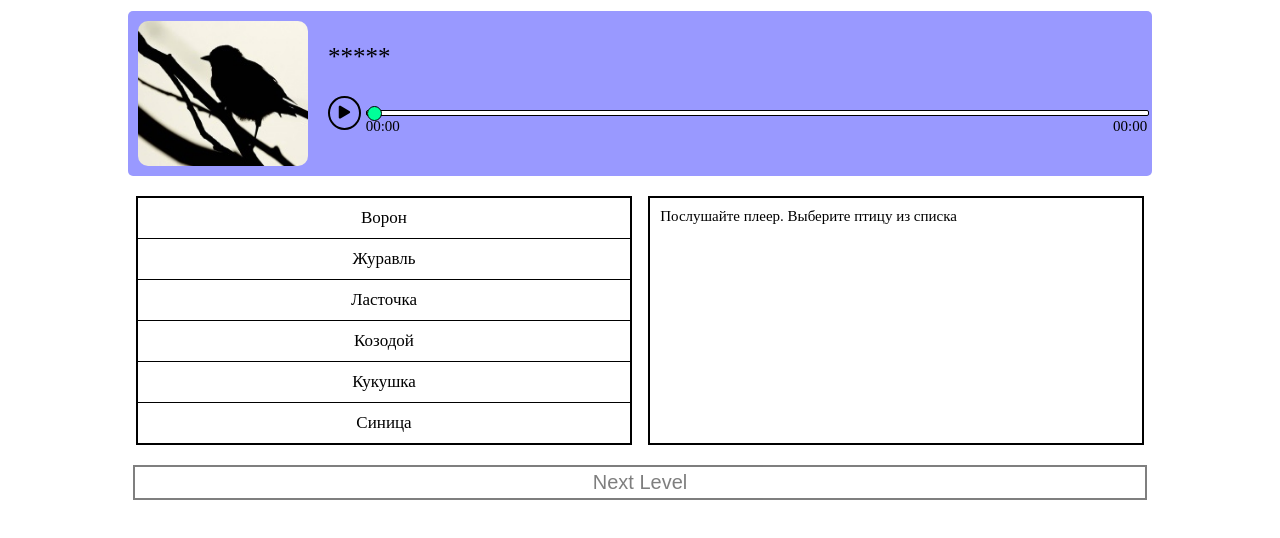
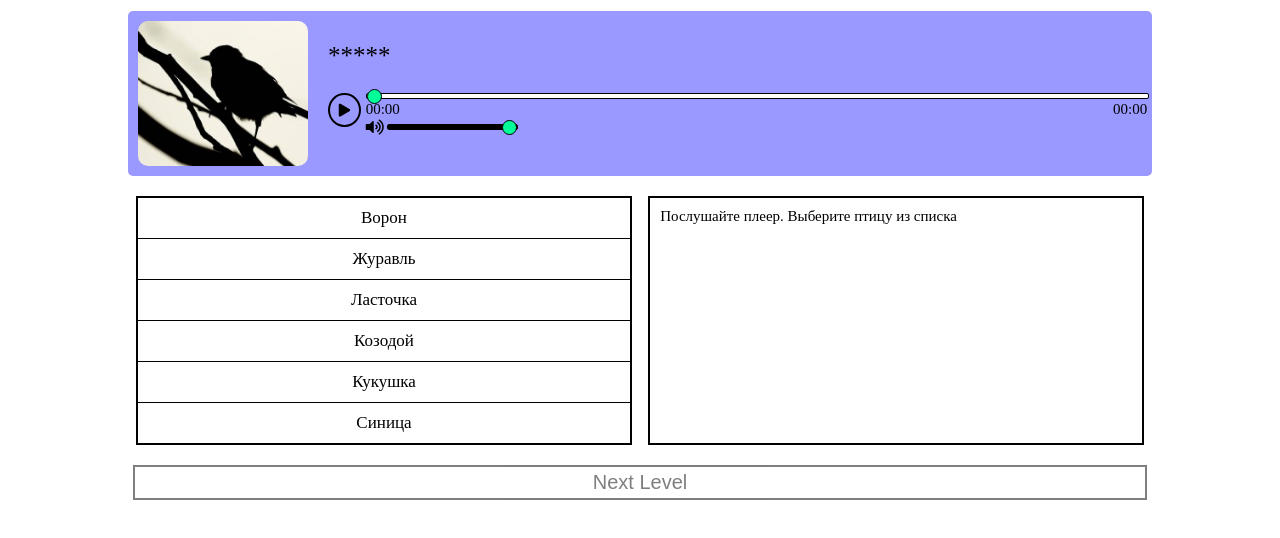
Before and after one commit to Shnyrkevich/songbird, a React app: page / in a window 1280 px wide. Shown: the part 100-638 px from the top of the page. Built offline with nearby package versions, Linux system fonts and the light colour scheme; some packages are replaced by stand-ins of ours.

Commit message:
feat: volumeChange

```diff
--- a/src/components/audioPlayer.js
+++ b/src/components/audioPlayer.js
@@ -7,12 +7,17 @@ export default class AudioPlayer extends React.Component {
 
         this.playButtonAction = this.playButtonAction.bind(this);
         this.sliderChange = this.sliderChange.bind(this);
+        this.volumeChange = this.volumeChange.bind(this);
+
+        this.interaptedAudio = false;
 
         this.state = {
             startTime: audioConstants.zeroTime,
             endTime: audioConstants.zeroTime,
             sliderValue: 0,
+            volumeValue: 1,
             iconState: audioConstants.iconStart,
+            iconVolumeState: audioConstants.iconVolumeUp,
         }
     }
 
@@ -25,6 +30,7 @@ export default class AudioPlayer extends React.Component {
                 sliderValue: 0,
                 iconState: audioConstants.iconStart,
             });
+            this.interaptedAudio = this.props.stopAudio ? true : false;
             this.refs.slider.style.background = `-webkit-linear-gradient(left, black 0%, black 0%, white 0%, white 100%)`;
         }
     }
@@ -37,12 +43,17 @@ export default class AudioPlayer extends React.Component {
         return minutes + ':' + seconds;
     }
 
+    changeRangeBackground(input, value, maxRange) {
+        const backgroundLineValue = (value * 100) / maxRange;
+        input.style.background = `-webkit-linear-gradient(left, black 0%, black ${backgroundLineValue}%, white ${backgroundLineValue}%, white 100%)`;
+    }
+
     sliderChange(time) {
         this.setState({sliderValue: time});
-        const backgroundLineValue = (time * 100) / this.refs.slider.max;
-        this.refs.slider.style.background = `-webkit-linear-gradient(left, black 0%, black ${backgroundLineValue}%, white ${backgroundLineValue}%, white 100%)`;
+        this.changeRangeBackground(this.refs.slider, time, this.refs.slider.max);
 
-        if (this.props.stopAudio) {
+        if (this.props.stopAudio && !this.interaptedAudio) {
+            this.interaptedAudio = true;
             this.refs.player.pause();
             this.setState({iconState: audioConstants.iconStart});
             clearInterval(this.tinterval);
@@ -78,6 +89,25 @@ export default class AudioPlayer extends React.Component {
         this.setState({startTime: curTime});
     }
 
+    volumeChange(event) {
+        this.refs.player.volume = event.target.value;
+        this.setState({
+            volumeValue: event.target.value,
+        });
+
+        this.changeRangeBackground(this.refs.volume, event.target.value, this.refs.volume.max);
+
+        if (event.target.value < 0.01) {
+            this.setState({
+                iconVolumeState: audioConstants.iconVolumeOff
+            });
+        } else {
+            this.setState({
+                iconVolumeState: audioConstants.iconVolumeUp,
+            });
+        }
+    }
+
     render() {
         return (
             <div className="audio">
@@ -98,6 +128,19 @@ export default class AudioPlayer extends React.Component {
                     <div className="audio-slider_times">
                         <div className="stat-time">{this.state.startTime}</div>
                         <div className="end-time">{this.state.endTime}</div>
+                        <div className="audio-slider_volume">
+                            <i className={`fas fa-${this.state.iconVolumeState}`}></i>
+                            <input
+                                ref="volume"
+                                type="range"
+                                className="audio-slider_volume-line"
+                                min="0"
+                                max="1"
+                                step='any'
+                                value={this.state.volumeValue}
+                                onChange={this.volumeChange}
+                            />
+                        </div>
                     </div>
                 </div>
             </div>
--- a/src/components/gameEndBlock.js
+++ b/src/components/gameEndBlock.js
@@ -1,18 +1,15 @@
 import React from 'react';
 import { gameEndBlock } from '../constants/constants';
+import winImage from '../assets/images/win-image.jpg';
 
 export default class GameEndBlock extends React.Component {
-    constructor(props) {
-        super(props);
-    }
-
     render() {
         if (this.props.score === gameEndBlock.hightScore) {
             return (
                 <div className="game-end-block">
                     <p className="game-end-block_congrat">{gameEndBlock.winCongratulations} &#128561;</p>
                     <div className='game-end-block_image-container'>
-                        <img src={gameEndBlock.winImageWay} className='game-end-block_image' />
+                        <img src={winImage} className='game-end-block_image' />
                     </div>
                     <p className="game-end-block_score-information">{gameEndBlock.winInformation}</p>
                     <p className="game-end-block_score-information">{gameEndBlock.winJoke}</p>
--- a/src/components/informationAboutBird.js
+++ b/src/components/informationAboutBird.js
@@ -4,11 +4,6 @@ import birdDate from '../constants/bidrds';
 import AudioPlayer from './audioPlayer';
 
 export default class InformationAboutBird extends React.Component {
-    constructor(props) {
-        super(props);
-
-    }
-
     render() {
         const {activeBirdStatus, activeList, birdIndex, clickStatus} = this.props;
 
--- a/src/components/questionBlock.js
+++ b/src/components/questionBlock.js
@@ -2,19 +2,17 @@ import React from 'react';
 import { questionBlockContent } from '../constants/constants';
 import birdsData from '../constants/bidrds';
 import AudioPlayer from '../components/audioPlayer';
+import defaultBird from '../assets/images/random-bird.jpg';
 
 export default class QuestionBlock extends React.Component {
-    constructor(props) {
-        super(props);
-    }
-
     render() {
         const {clickStatus, activeList, correctBirdIndex} = this.props;
+        console.log('Correct answer: ', birdsData[activeList][correctBirdIndex].name);
 
         return (
             <div className="question-block">
                 <div className="question-block_image-block">
-                    <img src={clickStatus ? birdsData[activeList][correctBirdIndex].image : questionBlockContent.defaultImageWay} className="random-bird"/>
+                    <img src={clickStatus ? birdsData[activeList][correctBirdIndex].image : defaultBird} className="random-bird"/>
                 </div>
                 <div className="question-block_description">
                     <p className="question-block-bird-name">{clickStatus ? birdsData[activeList][correctBirdIndex].name : questionBlockContent.misteryText}</p>
--- a/src/constants/constants.js
+++ b/src/constants/constants.js
@@ -13,13 +13,14 @@ const headerContent = {
 
 const questionBlockContent = {
     misteryText: "*****",
-    defaultImageWay: './src/assets/images/random-bird.jpg',
 }
 
 const audioConstants = {
     zeroTime: '00:00',
     iconStart: "play",
     iconPause: "pause",
+    iconVolumeUp: 'volume-up',
+    iconVolumeOff: 'volume-off',
 }
 
 const nextLvlButton = {
@@ -41,9 +42,8 @@ const gameEndBlock = {
     scoreInformation: (score) => `Вы прошли викторину и набрали ${score} из 30 возможных баллов`,
     repeatButtonName: 'Попробовать еще раз',
     winCongratulations: 'ХЭЙ',
-    winInformation: 'Вы выйграли и набрали максимальный балл',
+    winInformation: 'Вы выйграли и набрали максимальный балл!!!',
     winJoke: 'Вы точно не друид?',
-    winImageWay: './src/assets/images/win-image.jpg',
 }
 
 export {
--- a/src/index.js
+++ b/src/index.js
@@ -87,7 +87,12 @@ class App extends React.Component {
             clickOnBird: true,
             activeBirdIndex: bird.value,
         });
+
         const status = bird.classList.contains('correct-bird') ? true : false;
+
+        if (!bird.classList.contains('correct-answer') || !bird.classList.contains('incorrect-answer')) {
+            this.audioEffect(status);
+        }
 
         if (bird.value - 1 === this.state.birdIndex && !this.state.correctAnswer) {
             bird.classList.add('correct-answer');
@@ -95,13 +100,11 @@ class App extends React.Component {
                 correctAnswer: true,
                 score: prevState.score + appConstants.hightestScoreForLvl + prevState.finePoint,
             }));
-            this.audioEffect(status);
         } else if (bird.value - 1 !== this.state.birdIndex && !this.state.correctAnswer) {
             bird.classList.add('incorrect-answer');
             this.setState((prevState) => ({
                 finePoint: prevState.finePoint - 1,
             }));
-            this.audioEffect(status);
         }
     }
 
--- a/src/style.css
+++ b/src/style.css
@@ -109,6 +109,7 @@
     align-items: center;
     margin: 5px;
     margin-left: 0;
+    margin-top: 0;
     width: 30px;
     height: 30px;
     border: 2px solid black;
@@ -128,15 +129,23 @@
 
 .audio-slider_liner {
     width: 100%;
+    background: -webkit-linear-gradient(left, black 0%, black 0%, white 0%, white 100%);
+}
+
+.audio-slider_liner, .audio-slider_volume-line {
     -webkit-appearance: none;
     height: 4px;
     border-radius: 2px;
     outline: none;
     border: 0.5px solid black;
-    background: -webkit-linear-gradient(left, black 0%, black 0%, white 0%, white 100%);
 }
 
-.audio-slider_liner::-webkit-slider-thumb {
+.audio-slider_volume-line {
+    background: -webkit-linear-gradient(left, black 0%, black 100%, white 100%, white 100%);
+}
+
+.audio-slider_liner::-webkit-slider-thumb,
+.audio-slider_volume-line::-webkit-slider-thumb {
     -webkit-appearance: none;
     width: 15px;
     height: 15px;
@@ -149,6 +158,23 @@
 
 .audio-slider_times {
     position: relative;
+    width: 100%;
+    height: 34px;
+}
+
+.audio-slider_volume {
+    position: absolute;
+    left: 0;
+    bottom: 0;
+    display: flex;
+    align-items: center;
+}
+
+.audio-slider_volume i {
+    display: block;
+    font-size: 1.6rem;
+    margin-right: 5px;
+    width: 16px;
 }
 
 .stat-time, .end-time {
--- a/webpack.config.js
+++ b/webpack.config.js
@@ -26,7 +26,7 @@ module.exports = {
         extensions: [
             '.js',
             '.jsx'
-        ]
+        ],
     },
     module: {
         rules: [
@@ -40,23 +40,25 @@ module.exports = {
                 use: ['style-loader', 'css-loader']
             },
             {
-                test: /\.(png|jpg|gif)$/i,
-                use: [
-                    {
-                        loader: 'url-loader',
-                        options: {
-                        limit: 8192,
-                        },
-                    },
-                ]
+                test: /\.(png|jpeg|gif|svg|jpg)$/,
+                loader: 'file-loader',
+                options: {
+                  name: 'assets/img/[name].[ext]',
+                },
             },
             {
-                test: /\.(png|jpeg|gif|svg|jpg|mp3)$/,
-                use: ['file-loader']
+                test: /\.(mp3)$/,
+                loader: 'file-loader',
+                options: {
+                  name: 'assets/aud/[name].[ext]',
+                },
             },
             {
-                test: /\.(woff(2)?|ttf|eot|svg)(\?v=\d+\.\d+\.\d+)?$/,
-                use: ['file-loader']
+                test: /\.(woff(2)?|ttf|eot)(\?v=\d+\.\d+\.\d+)?$/,
+                loader: 'file-loader',
+                options: {
+                  name: 'assets/fonts/[name].[ext]',
+                },
             }
         ]
     }
```
